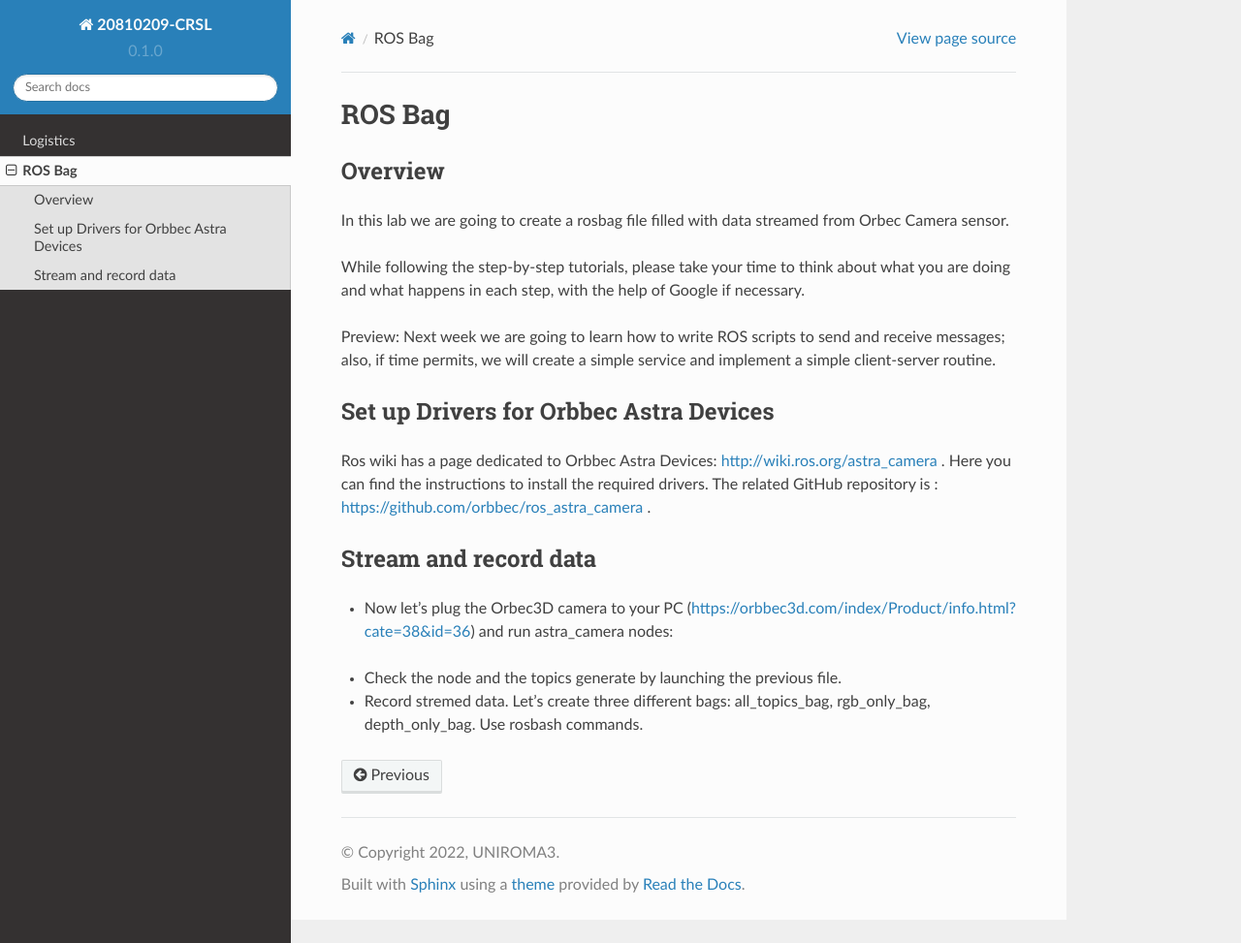
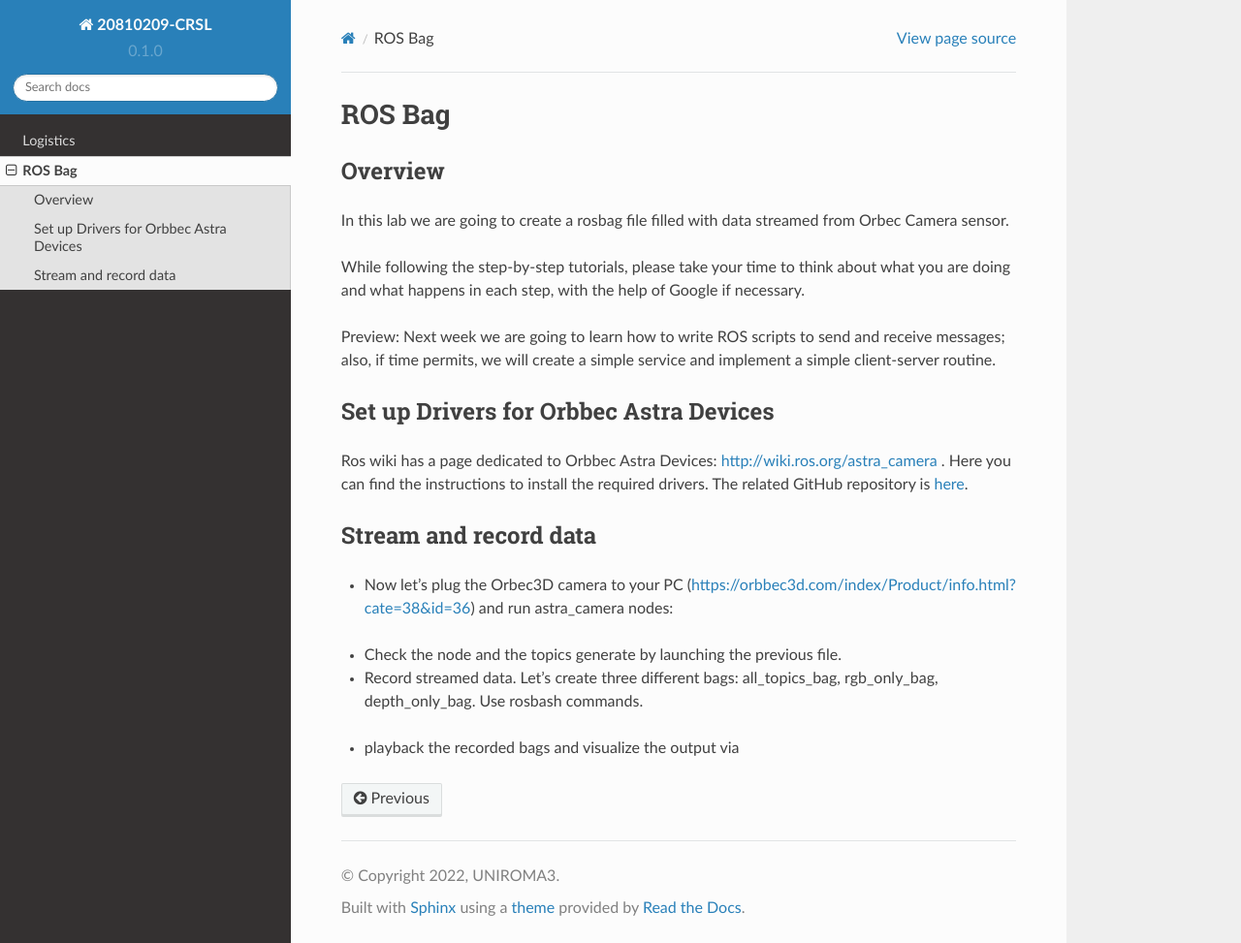
Before and after one commit to newline-lab/20810209, a Sphinx documentation site: the page built from docs/source/lab0.rst, in a window 1280 px wide and 973 px high. Shown: the whole window at 97% size. Built offline with Sphinx 7.4.7 and the Read the Docs theme 2.0.0, drawn with Linux system fonts in a browser that asks for light colours; pages that are not in the unit, such as notebooks, are missing from menus.

Commit message:
Update lab0.rst

```diff
--- a/docs/source/lab0.rst
+++ b/docs/source/lab0.rst
@@ -15,15 +15,18 @@
 #####
 
 Ros wiki has a page dedicated to Orbbec Astra Devices: http://wiki.ros.org/astra_camera . Here you can find the instructions to install the required drivers.
-The related  GitHub repository is : https://github.com/orbbec/ros_astra_camera .
+The related  GitHub repository is  `here <https://github.com/orbbec/ros_astra_camera>`_.
 
 Stream and record data
 ####
 
 * Now let's plug the Orbec3D camera to your PC (https://orbbec3d.com/index/Product/info.html?cate=38&id=36) and run astra_camera nodes:
-.. code-block::
+.. ::
   $ roslaunch astra_camera astra.launch
 * Check the node and the topics generate by launching the previous file.
-* Record stremed data. Let's create three different bags: all_topics_bag, rgb_only_bag, depth_only_bag. Use rosbash commands.
-.. code-block::
-  $ rosbag record -e <continue>
+* Record streamed data. Let's create three different bags: all_topics_bag, rgb_only_bag, depth_only_bag. Use rosbash commands.
+.. ::
+  $ rosbag record <continue>
+* playback the recorded bags and visualize the output via
+.. ::
+  $ rosrun rqt_image_view rqt_image_view
```
